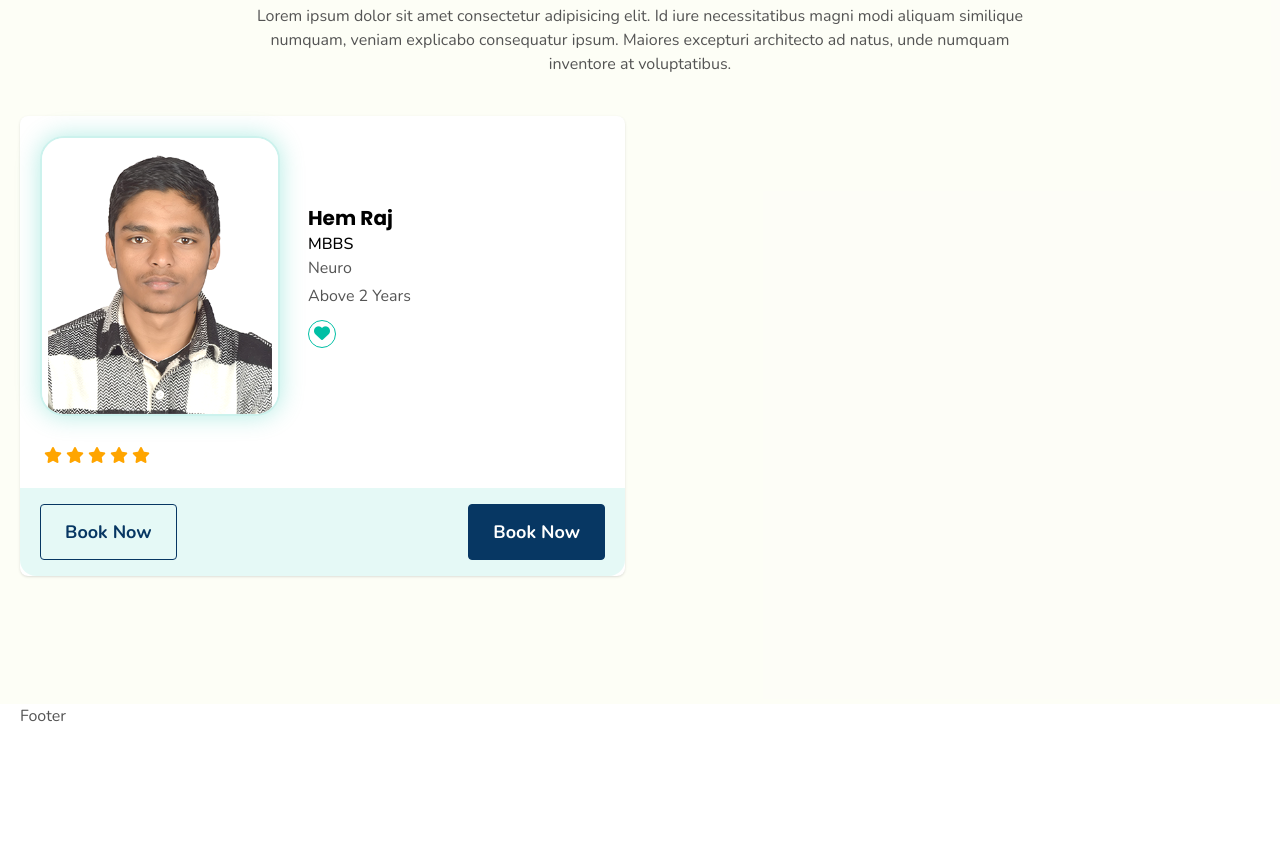
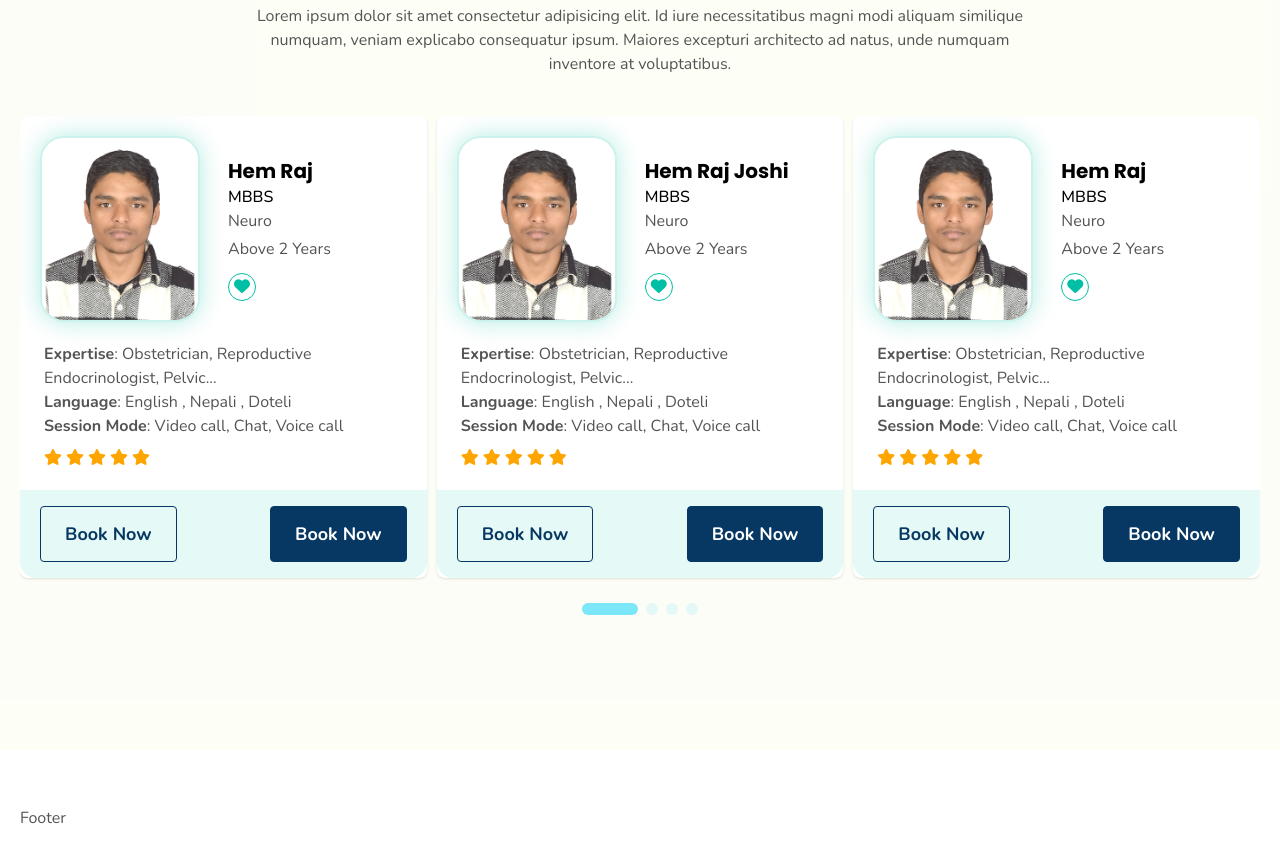
Before and after one commit to coderhem/next-projects, a Next.js app: page / in a window 1280 px wide. Shown: the part 2350-3196 px from the top of the page. Before the commit the page ends 3094 px from the top, so only its background shows below. Built offline with nearby package versions, Linux system fonts and the light colour scheme.

Commit message:
Doctor card update

```diff
--- a/src/app/page.js
+++ b/src/app/page.js
@@ -3,7 +3,7 @@ import Hero from "@/components/Hero/hero";
 import Testimonial from "@/components/Testimonial/testimonial";
 import testimonialSlider from "../components/Data/data.json";
 import { Swiper, SwiperSlide } from "swiper/react";
-import { Autoplay } from 'swiper/modules';
+import { Autoplay, Navigation, Pagination } from 'swiper/modules';
 import 'swiper/css';
 import 'swiper/css/pagination';
 import CardInfo from "@/components/Cards/cardInfo/cardInfo";
@@ -14,6 +14,7 @@ import processData from "../components/Cards/cardProcess/cardProcessData.json"
 import CardDoctor from "@/components/Cards/cardDoctor/cardDoctor";
 import BlockTitle from "@/components/BlockTitle/blockTitle";
 import doctorData from "../components/Data/data.json";
+import CardClinic from "@/components/Cards/cardClinics";
 export default function HomePage() {
   return (
     <>
@@ -96,6 +97,7 @@ export default function HomePage() {
         </div>
       </section>
       {/* Card Process */}
+
       <section className="bg-[var(--green)]/5 py-32">
         <div className="container">
           <BlockTitle
@@ -104,10 +106,29 @@ export default function HomePage() {
             descriptionText="Lorem ipsum dolor sit amet consectetur adipisicing elit. Id iure necessitatibus magni modi aliquam similique numquam, veniam explicabo consequatur ipsum. Maiores excepturi architecto ad natus, unde numquam inventore at voluptatibus."
             className="max-w-3xl mx-auto mb-10"
           />
-          <Row>
+          <Swiper
+            slidesPerView={3}
+            spaceBetween={10}
+            modules={[Autoplay, Navigation, Pagination]}
+            autoplay={{ delay: 12000, disableOnInteraction: false }}
+            loop={true}
+            pagination={{ clickable: true }}
+            className="slider testimonial"
+            breakpoints={{
+              0: {
+                slidesPerView: 1,
+              },
+              768: {
+                slidesPerView: 2,
+              },
+              1024: {
+                slidesPerView: 3,
+              },
+            }}
+          >
             {doctorData.doctorCardData.map((item, index) => {
               return (
-                <Col lg={6} key={index}>
+                <SwiperSlide key={index}>
                   <CardDoctor
                     imgSrc={item.imgSrc}
                     imgWidth={item.imgWidth}
@@ -129,10 +150,17 @@ export default function HomePage() {
                     secondaryCtaText={item.secondaryCtaText}
                     btnSecondaryLink={item.btnSecondaryLink}
                   />
-                </Col>
+                </SwiperSlide>
               )
             })}
-          </Row>
+          </Swiper>
+        </div>
+      </section>
+      {/* Card Doctors */}
+
+      <section className="pb-10">
+        <div className="container">
+          <CardClinic />
         </div>
       </section>
     </>
--- /dev/null
+++ b/src/components/Cards/cardClinics/index.js
@@ -0,0 +1,54 @@
+import React from 'react'
+
+const CardClinic = (
+ {
+  ctaLink,
+  iconClass,
+  heilightText,
+  clinicName,
+  clinicDescription,
+  hours,
+  time,
+  btnOutlineLink,
+  btnSecondaryLink,
+
+ }
+) => {
+ return (
+  <>
+   <div className="bg-white shadow pl-4 pr-8 relative">
+    <div className="">
+     {(clinicName || heilightText || iconClass) &&
+      <div className="flex justify-between gap-5 items-center">
+       <h2 className='h6'>{clinicName} <span className='text-[var(--primary)]'>{heilightText}</span></h2>
+       <div className="icon-heart group mt-2 mb-4">
+        <a href="#" className='stretched-link'>
+         <i className={`${iconClass} fa fa-heart text-[var(--primary)] focus:text-white group-focus:text-white group-hover:text-white transition-all duration-300`}></i>
+        </a>
+       </div>
+      </div>
+     }
+     <p>{clinicDescription}</p>
+     <div className="flex gap-1 items-center">
+      <ul>
+       <li><strong className='text-[var(--primary)]'>{hours}</strong>{time}</li>
+      </ul>
+     </div>
+    </div>
+
+    {(btnOutlineLink || btnSecondaryLink) &&
+     <div className="bg-[var(--primary)]/10 py-4 px-5 flex justify-between gap-5 rounded-bl-2xl rounded-br-2xl">
+      {btnOutline &&
+       <a href={btnOutlineLink} className={`${btnOutline}`}>{outlineCtaText}</a>
+      }
+      {btnSecondary &&
+       <a href={btnSecondaryLink} className={`${btnSecondary}`}>{secondaryCtaText}</a>
+      }
+     </div>
+    }
+   </div >
+  </>
+ )
+}
+
+export default CardClinic;
--- a/src/components/Cards/cardDoctor/cardDoctor.js
+++ b/src/components/Cards/cardDoctor/cardDoctor.js
@@ -19,10 +19,7 @@ const CardDoctor = (
   btnOutlineLink,
   btnSecondary,
   btnSecondaryLink,
-  strongText,
-  listText,
-  iconClass,
-  listDetails = []
+  iconClass
   }
 ) => {
  return (
@@ -30,13 +27,13 @@ const CardDoctor = (
    <div className="bg-white shadow rounded-lg">
     <div className="flex items-center px-5 pt-5 gap-7">
      {imgSrc && (
-      <figure className='min-w-[200px] max-w-60 flex-1 [&_img]:w-full [&_img]:shadow-[0_0_25px_0_rgba(0,191,165,0.3)] [&_img]:rounded-3xl [&_img]:border-2 [&_img]:border-[var(--primary)]/20'>
+      <figure className='min-w-40 max-w-30 flex-1 [&_img]:w-full [&_img]:shadow-[0_0_25px_0_rgba(0,191,165,0.3)] [&_img]:rounded-3xl [&_img]:border-2 [&_img]:border-[var(--primary)]/20'>
        <img src={imgSrc} width={imgWidth} height={imgHeight} alt={imgAlt} loading='lazy' />
       </figure>
      )}
      {(doctorName || doctorPost || speciality || experience || iconClass) &&
       <div className="text-[var(--gray)]">
-       <h2 className='h5 text-black'>{doctorName}</h2>
+       <h2 className='h6  text-black'>{doctorName}</h2>
        <span className='text-black font-medium'>{doctorPost}</span>
        <div className="[&_p]:!mb-1">
         <p>{speciality}</p>
@@ -50,12 +47,13 @@ const CardDoctor = (
       </div>
      }
     </div>
-    {(strongText || listText) &&
     <div className="pt-5 px-6 pb-5">
      <ul>
-       {listDetails.map((item, index) => (
+      {listData.doctorCardData[0].listDetails.map((item, index) => {
+       return (
         <li key={index}><strong>{item.strongText}</strong>: {item.listText}</li>
-       ))}
+       )
+      })}
      </ul>
      <ul className='pt-2 text-[var(--yellow)] flex gap-1'>
       {[...Array(5)].map((_, index) => (
@@ -63,7 +61,7 @@ const CardDoctor = (
       ))}
      </ul>
     </div>
-    }
+
     {(btnOutlineLink || btnSecondaryLink) &&
      <div className="bg-[var(--primary)]/10 py-4 px-5 flex justify-between gap-5 rounded-bl-2xl rounded-br-2xl">
       {btnOutline &&
--- a/src/components/Data/data.json
+++ b/src/components/Data/data.json
@@ -116,15 +116,127 @@
    "speciality": "Neuro",
    "experience": "Above 2 Years",
    "ctaLink": "#",
-   "iconClass": "fa fa-heart",
-   "ctaText": "Book Now",
+   "outlineCtaText": "Book Now",
    "btnOutline": "btn btn-outline",
-   "outlineCtaText": "Book Now",
    "btnOutlineLink": "/home",
    "btnSecondary": "btn btn-secondary",
    "secondaryCtaText": "Book Now",
    "btnSecondaryLink": "/about",
-   "strongText": "Text Test"
+   "iconClass": "fa fa-heart",
+   "strongText": "Test",
+   "listDetails": [
+    {
+     "strongText": "Expertise",
+     "listText": "Obstetrician, Reproductive Endocrinologist, Pelvic..."
+    },
+    {
+     "strongText": "Language",
+     "listText": "English , Nepali , Doteli"
+    },
+    {
+     "strongText": "Session Mode",
+     "listText": "Video call, Chat, Voice call"
+    }
+   ]
+  },
+  {
+   "imgSrc": "/images/headshot.png",
+   "imgWidth": "500",
+   "imgHeight": "600",
+   "imgAlt": "Doctor Image",
+   "doctorName": "Hem Raj Joshi",
+   "doctorPost": "MBBS",
+   "speciality": "Neuro",
+   "experience": "Above 2 Years",
+   "ctaLink": "#",
+   "outlineCtaText": "Book Now",
+   "btnOutline": "btn btn-outline",
+   "btnOutlineLink": "/home",
+   "btnSecondary": "btn btn-secondary",
+   "secondaryCtaText": "Book Now",
+   "btnSecondaryLink": "/about",
+   "iconClass": "fa fa-heart",
+   "strongText": "Test",
+   "listDetails": [
+    {
+     "strongText": "Expertise",
+     "listText": "Obstetrician, Reproductive Endocrinologist, Pelvic..."
+    },
+    {
+     "strongText": "Language",
+     "listText": "English , Nepali , Doteli"
+    },
+    {
+     "strongText": "Session Mode",
+     "listText": "Video call, Chat, Voice call"
+    }
+   ]
+  },
+  {
+   "imgSrc": "/images/headshot.png",
+   "imgWidth": "500",
+   "imgHeight": "600",
+   "imgAlt": "Doctor Image",
+   "doctorName": "Hem Raj",
+   "doctorPost": "MBBS",
+   "speciality": "Neuro",
+   "experience": "Above 2 Years",
+   "ctaLink": "#",
+   "outlineCtaText": "Book Now",
+   "btnOutline": "btn btn-outline",
+   "btnOutlineLink": "/home",
+   "btnSecondary": "btn btn-secondary",
+   "secondaryCtaText": "Book Now",
+   "btnSecondaryLink": "/about",
+   "iconClass": "fa fa-heart",
+   "strongText": "Test",
+   "listDetails": [
+    {
+     "strongText": "Expertise",
+     "listText": "Obstetrician, Reproductive Endocrinologist, Pelvic..."
+    },
+    {
+     "strongText": "Language",
+     "listText": "English , Nepali , Doteli"
+    },
+    {
+     "strongText": "Session Mode",
+     "listText": "Video call, Chat, Voice call"
+    }
+   ]
+  },
+  {
+   "imgSrc": "/images/headshot.png",
+   "imgWidth": "500",
+   "imgHeight": "600",
+   "imgAlt": "Doctor Image",
+   "doctorName": "Hem Raj",
+   "doctorPost": "MBBS",
+   "speciality": "Neuro",
+   "experience": "Above 2 Years",
+   "ctaLink": "#",
+   "outlineCtaText": "Book Now",
+   "btnOutline": "btn btn-outline",
+   "btnOutlineLink": "/home",
+   "btnSecondary": "btn btn-secondary",
+   "secondaryCtaText": "Book Now",
+   "btnSecondaryLink": "/about",
+   "iconClass": "fa fa-heart",
+   "strongText": "Test",
+   "listDetails": [
+    {
+     "strongText": "Expertise",
+     "listText": "Obstetrician, Reproductive Endocrinologist, Pelvic..."
+    },
+    {
+     "strongText": "Language",
+     "listText": "English , Nepali , Doteli"
+    },
+    {
+     "strongText": "Session Mode",
+     "listText": "Video call, Chat, Voice call"
+    }
+   ]
   }
  ]
 }
```
Also changed, not shown: src/assets/images/clinic-card-bg-img.png (added). Lines whose indentation alone changed are shown as unchanged.
